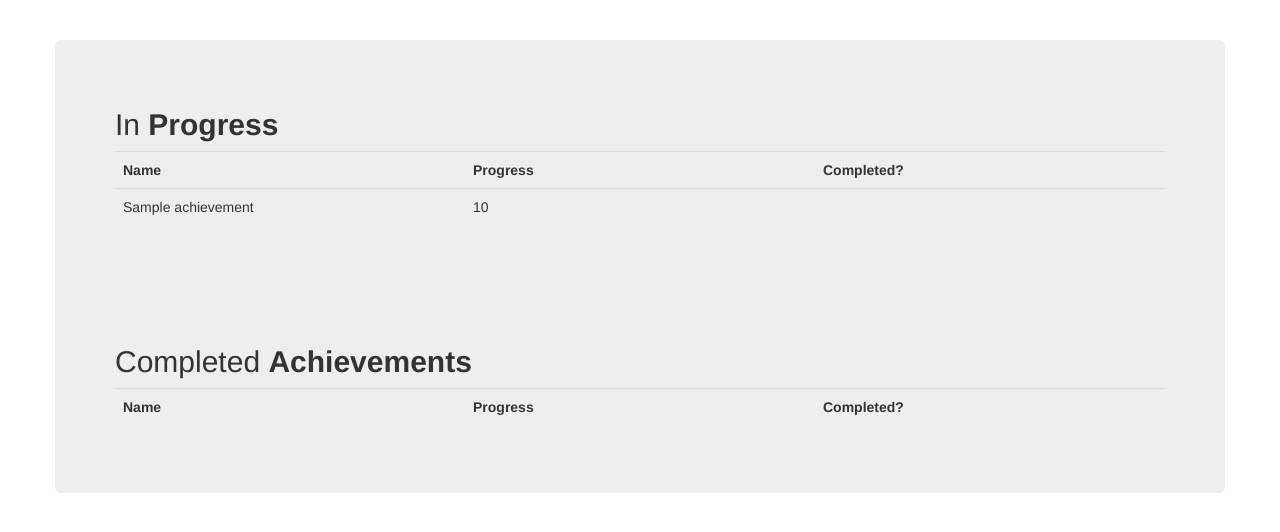
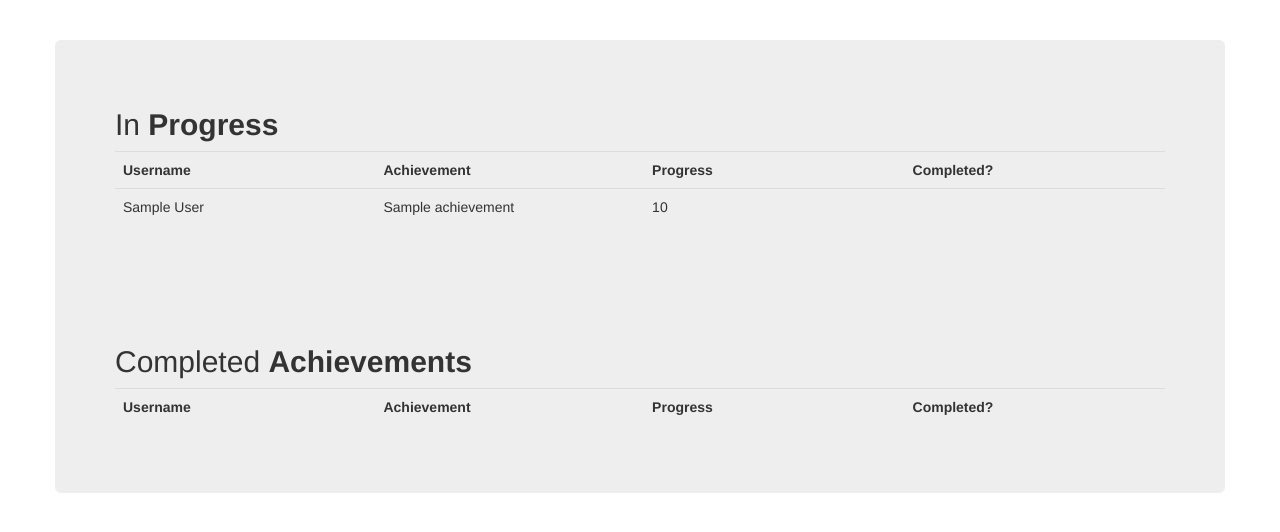
Before and after one commit to AlejandroRamirez00/CSC210-Final-Project, a Python web app: template templates/index.html in a window 1280 px wide. Shown: the part 52-584 px from the top of the page. Run offline with Jinja, Linux system fonts and the light colour scheme; the template is opened without the code that fills it: most values are stand-ins (such as "Sample title", 1, 10 or a date in 2020); lists and menus that the app fills with data are empty; some libraries are stand-ins or nearby versions.

Commit message:
achievement author now displays on list

```diff
--- a/auth/views.py
+++ b/auth/views.py
@@ -158,6 +158,7 @@ def change_email():
     if form.validate_on_submit():
         if current_user.verify_password(form.password.data):
             new_email = form.email.data.lower()
+            current_user.change_email()
             return redirect(url_for('main.index'))
         else:
             flash('Invalid email or password.')
--- a/templates/index.html
+++ b/templates/index.html
@@ -23,12 +23,13 @@
 		<div class="col md-12">
 			<div class="jumbotron p-3">
 
-				<h2>In <b>Progress </b></h2>
+				<h2>In <b>Progress</b></h2>
 
 					<table class="table table-hover table-dark">
 
 						<tr>
-							<th>Name</th>
+							<th>Username</th>
+							<th>Achievement</th>
 							<th>Progress</th>
 							<th>Completed?</th>
 
@@ -42,9 +43,10 @@
 							{% if not achievement.isComplete %}
 
 								<tr>
-									<td> {{ achievement.achievement }} </td>
-									<td> {{ achievement.progress }} </td>
-									<td> {{ achievement.isComplete }} </td>
+									<td>{{ achievement.author }}</td>
+									<td>{{ achievement.achievement }}</td>
+									<td>{{ achievement.progress }}</td>
+									<td>{{ achievement.isComplete }}</td>
 
 									{% if current_user.is_authenticated %}
 										<td><a class = "btn btn-warning btn-xs" href="/update/{{achievement.id}}">Update</a> <a class = "btn btn-danger btn-xs" onclick="return confirm('Are You Sure To Delete ?')" href="/delete/{{achievement.id}}">Delete</a></td>
@@ -61,12 +63,13 @@
 				<br>	<br>	<br>	<br>
 
 				<!-- other db list goes here -->
-				<h2>Completed <b>Achievements </b></h2>
+				<h2>Completed <b>Achievements</b></h2>
 
 					<table class="table table-hover table-dark">
 
 						<tr>
-							<th>Name</th>
+							<th>Username</th>
+							<th>Achievement</th>
 							<th>Progress</th>
 							<th>Completed?</th>
 
@@ -81,9 +84,10 @@
 							{% if achievement.isComplete %}
 
 								<tr>
-									<td> {{ achievement.achievement }} </td>
-									<td> {{ achievement.progress }} </td>
-									<td> {{ achievement.isComplete }} </td>
+									<td>{{ achievement.author }}</td>
+									<td>{{ achievement.achievement }}</td>
+									<td>{{ achievement.progress }}</td>
+									<td>{{ achievement.isComplete }}</td>
 
 									{% if current_user.is_authenticated %}
 										<td><a class = "btn btn-warning btn-xs" href="/update/{{achievement.id}}">Update</a> <a class = "btn btn-danger btn-xs" onclick="return confirm('Are You Sure To Delete ?')" href="/delete/{{achievement.id}}">Delete</a></td>
```
Also changed, not shown: main/views.py (+5 -2 lines), models.py (+22 -3 lines), README.md, db.sqlite.
